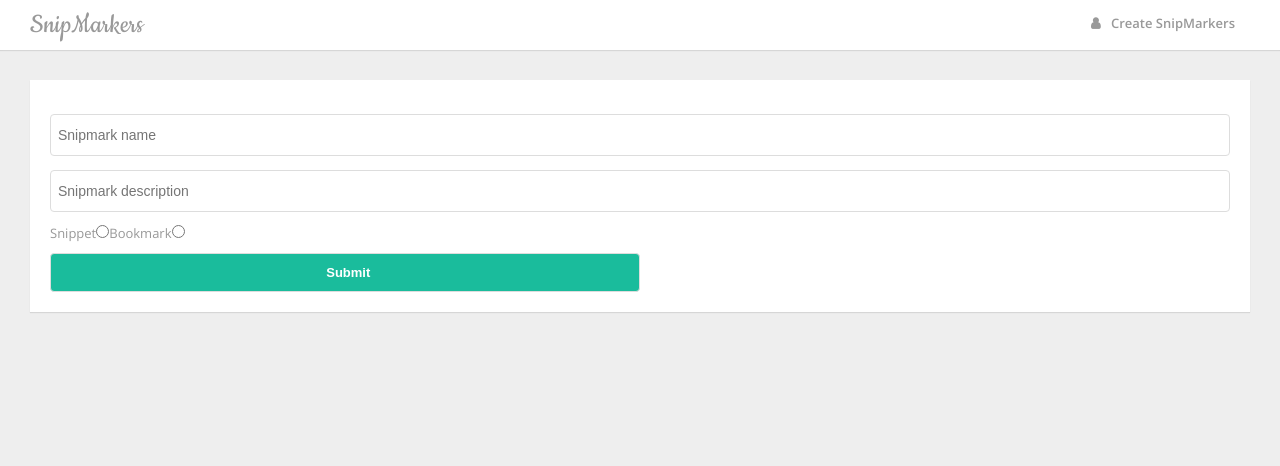
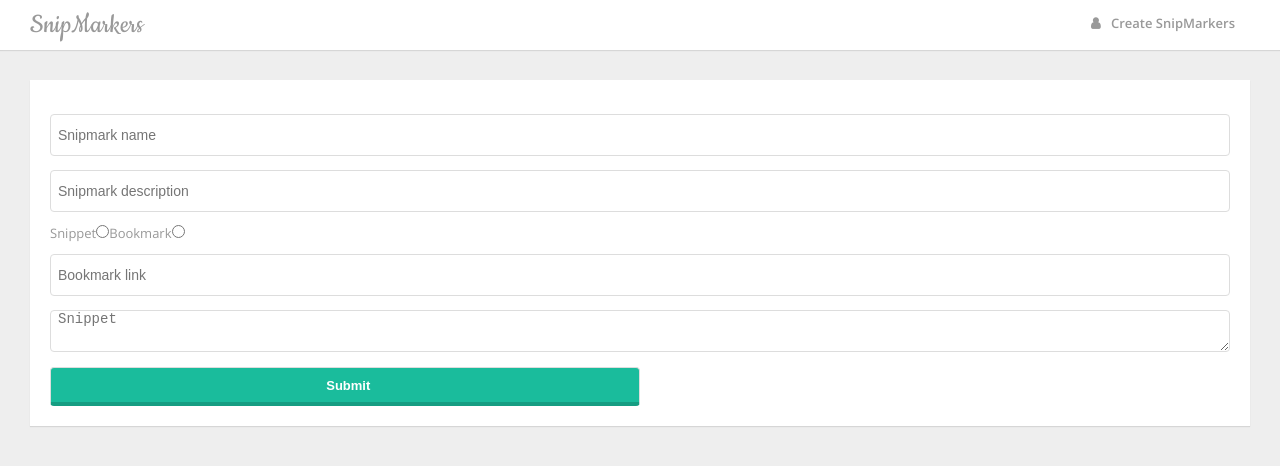
Before and after one commit to coljs/snipmarks, a Vue app: page /create-snipmarks in a window 1280 px wide. Shown: the top 466 px of the page. Built offline with nearby package versions, Linux system fonts and the light colour scheme.

Commit message:
conditional: link or snippet

```diff
--- a/src/containers/CreateSnipmarks.vue
+++ b/src/containers/CreateSnipmarks.vue
@@ -9,11 +9,24 @@
         <label for="radio-choice-2">Bookmark</label>
         <input type="radio" name="radio-choice" id="radio-choice-2" value="link" v-model="newSnipmark.type" />
       </div>
-      <div class="create-snipmark--link" v-if="newSnipmark.type === 'link'">
-        <input type="text" name="bookmark" placeholder="Bookmark link" v-model="newSnipmark.link" />
+      <div class="create-snipmark--link">
+        <input
+          type="text"
+          name="bookmark"
+          placeholder="Bookmark link"
+          v-model="newSnipmark.link"
+          :disabled="newSnipmark.type === 'snippet'"
+        />
       </div>
-      <div class="create-snipmark--snippet" v-if="newSnipmark.type === 'snippet'">
-        <textarea cols="52" rows="8" name="textarea" id="textarea" placeholder="Snippet" v-model="newSnipmark.snippet">
+      <div class="create-snipmark--snippet">
+        <textarea
+          cols="52"
+          rows="8"
+          name="snippet"
+          placeholder="Snippet"
+          v-model="newSnipmark.snippet"
+          :disabled="newSnipmark.type === 'link'"
+        >
         </textarea>
       </div>
       <div class="create-snipmark--submit">
@@ -73,25 +86,28 @@
   }
   .create-snipmark--submit input {
     background: #1abc9c;
+    border: .1em solid #ddd;
+    border-bottom: 4px solid #169d82;
+    border-radius: 4px;
     color: #fff;
-    border: 0;
-    border-bottom: 4px solid #169d82;
     font-size: 1em;
     font-weight: bold;
+    height: 3em;
     margin-top: 1em;
+    outline-color: #1abc9c;
+    text-indent: .5em;
     width: 50%;
-    height: 3em;
-    text-indent: .5em;
-    border: .1em solid #ddd;
-    border-radius: 4px;
-    outline-color: #1abc9c;
   }
   .create-snipmark--submit input:focus, .create-snipmark--submit input:hover {
     background: #16a085;
     border-bottom-color: #12816b;
   }
   .create-snipmark--submit input:active {
-    background: #1bc2a2;
+    background-color: #1bc2a2;
     border-bottom-color: #17a388;
   }
+  input[name="bookmark"]:disabled,
+  textarea[name="snippet"]:disabled {
+    background-color: #ddd;
+  }
 </style>
```
